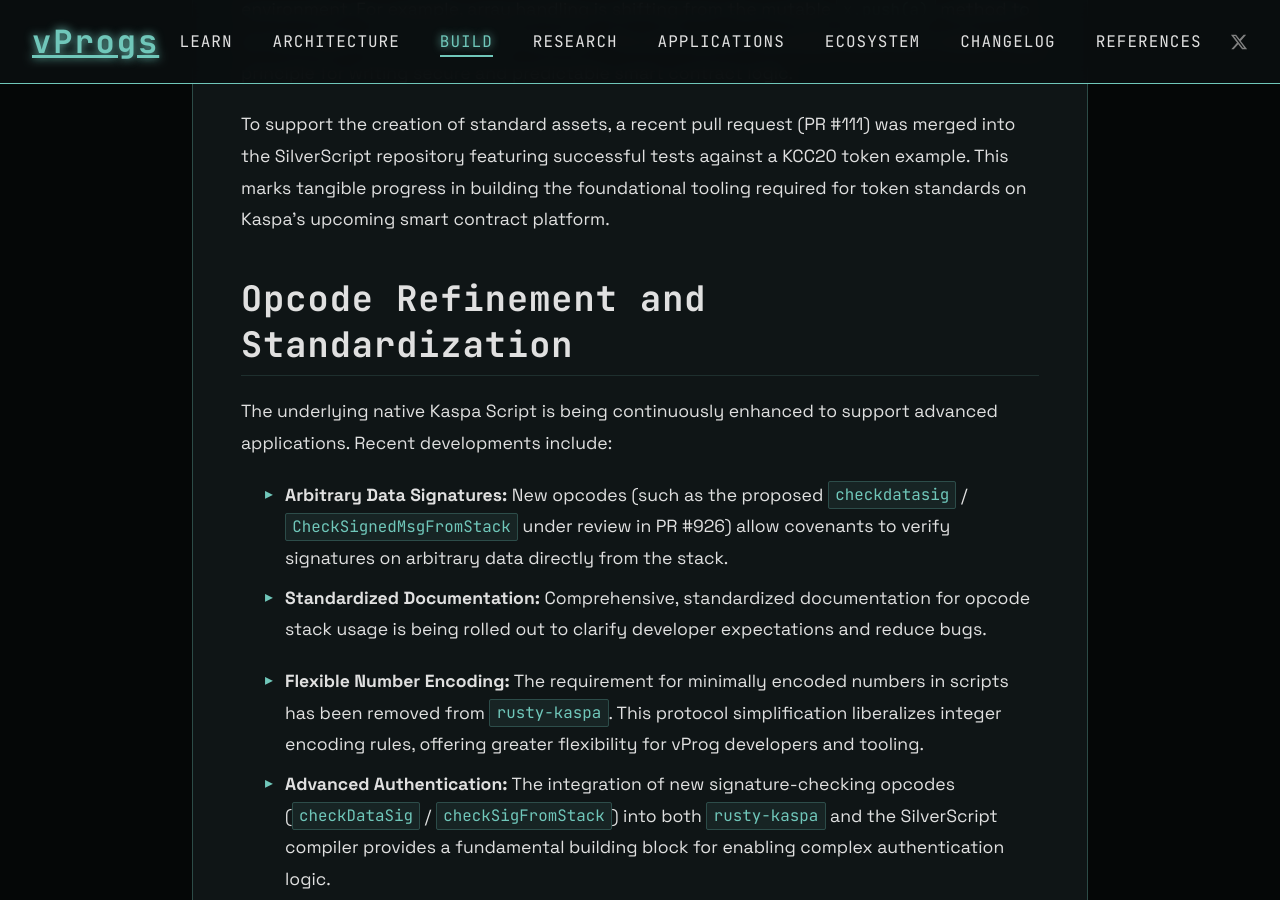
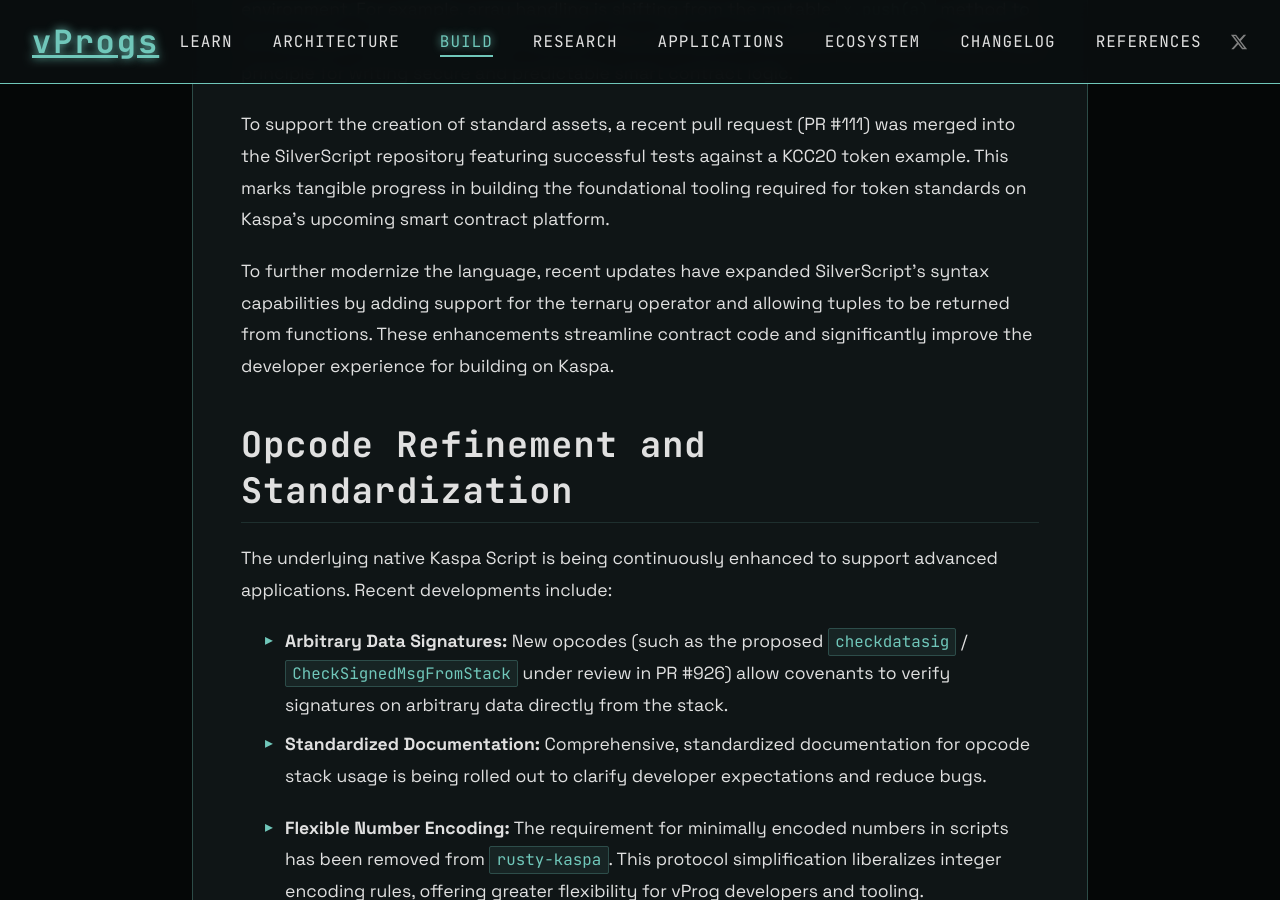
Before and after one commit to creative-inference/vprogs.xyz, a Jekyll site: the page built from build/developer-tools-overview.md, in a window 1280 px wide and 900 px high, scrolled down 1332 px. Built offline with Jekyll 4.4.1, drawn with Linux system fonts in a browser that asks for light colours.

Commit message:
Update SilverScript language features [auto]

```diff
--- a/build/developer-tools-overview.md
+++ b/build/developer-tools-overview.md
@@ -38,6 +38,11 @@
 
 
 To support the creation of standard assets, a recent pull request (PR #111) was merged into the SilverScript repository featuring successful tests against a KCC20 token example. This marks tangible progress in building the foundational tooling required for token standards on Kaspa's upcoming smart contract platform.
+
+
+
+
+To further modernize the language, recent updates have expanded SilverScript's syntax capabilities by adding support for the ternary operator and allowing tuples to be returned from functions. These enhancements streamline contract code and significantly improve the developer experience for building on Kaspa.
 
 ## Opcode Refinement and Standardization
 
```
